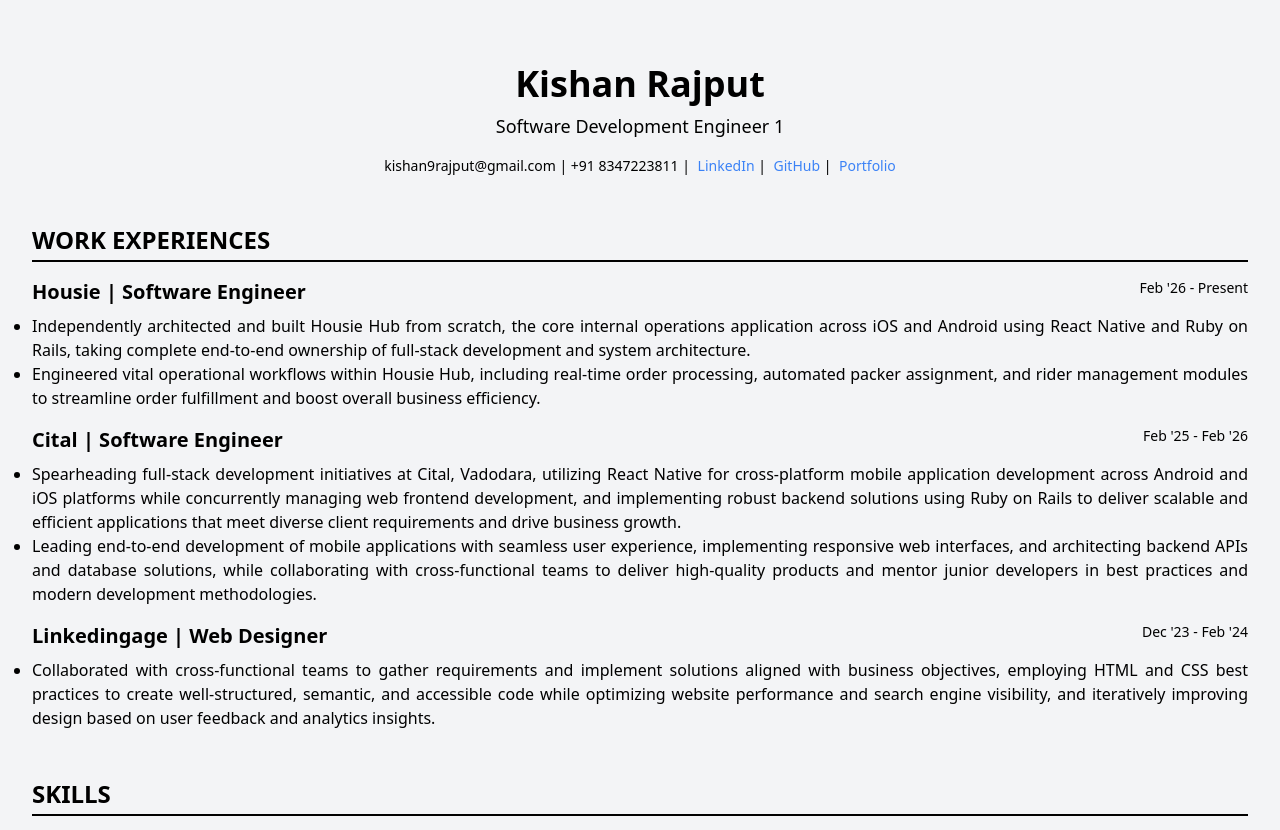
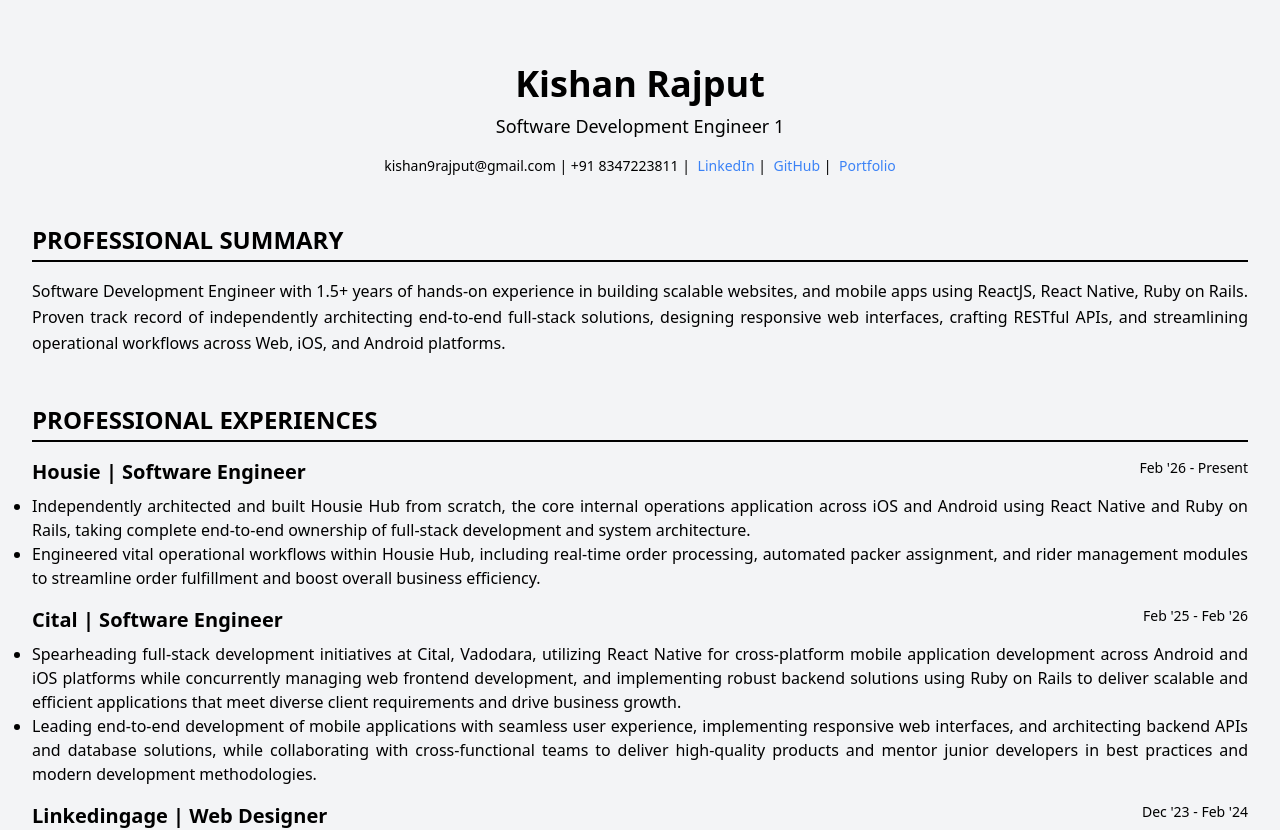
Before and after one commit to kishan04rajput/fullStack, a React (Create React App) app in the folder my-resume/: page / in a window 1280 px wide. Shown: the top 830 px of the page. Built offline with nearby package versions, Linux system fonts and the light colour scheme.

Commit message:
feat: add professional summary component and update work experience header

```diff
--- a/my-resume/src/App.js
+++ b/my-resume/src/App.js
@@ -5,12 +5,14 @@
 import { Projects } from "./Components/Projects";
 import { Additionals } from "./Components/Additionals";
 import { Header } from "./Components/Header";
+import { Summary } from "./Components/Summary";
 
 function App() {
   return (
     <div className="bg-gray-100 min-h-screen">
       <div className=" mx-auto px-4 sm:px-6 lg:px-8 py-8 font-sans">
         <Header />
+        <Summary />
         <WorkExperience />
         <Skills />
         <Projects />
--- /dev/null
+++ b/my-resume/src/Components/Summary.js
@@ -0,0 +1,18 @@
+import React from "react";
+
+export const Summary = () => {
+  return (
+    <div>
+      <section className="mb-12">
+        <h2 className="text-2xl font-bold border-b-2 border-black pb-1">
+          PROFESSIONAL SUMMARY
+        </h2>
+        <p className="mt-4 text-justify leading-relaxed">
+          Software Development Engineer with 1.5+ years of hands-on experience in building scalable websites, and mobile apps using ReactJS, React Native, Ruby on Rails. Proven track record of independently architecting end-to-end full-stack solutions, designing responsive web interfaces, crafting RESTful APIs, and streamlining operational workflows across Web, iOS, and Android platforms.
+        </p>
+      </section>
+    </div>
+  );
+};
+
+export default Summary;
--- a/my-resume/src/Components/WorkExperience.js
+++ b/my-resume/src/Components/WorkExperience.js
@@ -5,7 +5,7 @@
     <div>
       <section className="mb-12">
         <h2 className="text-2xl font-bold border-b-2 border-black pb-1">
-          WORK EXPERIENCES
+          PROFESSIONAL EXPERIENCES
         </h2>
 
         {/* Housie | Software Engineer */}
```
